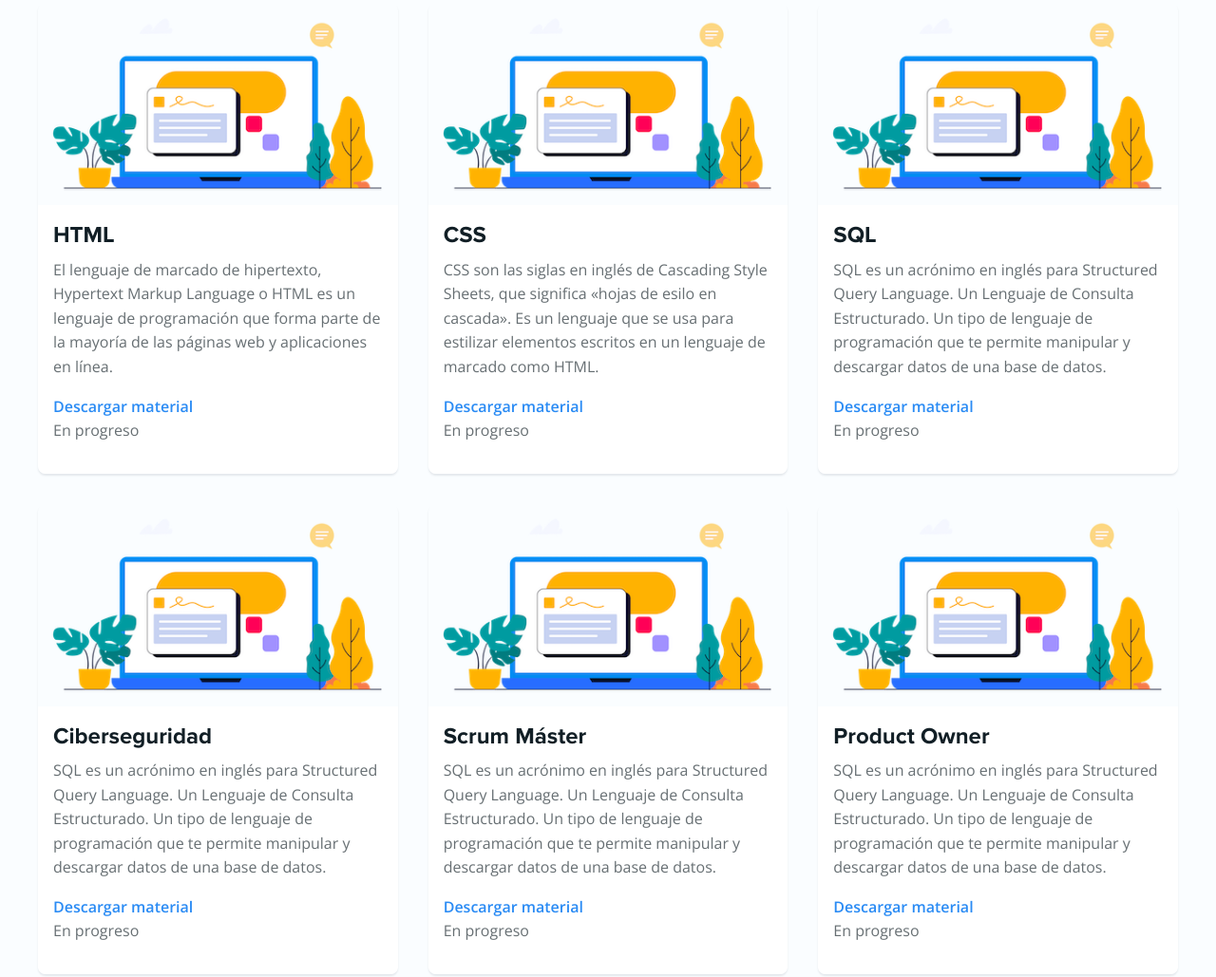
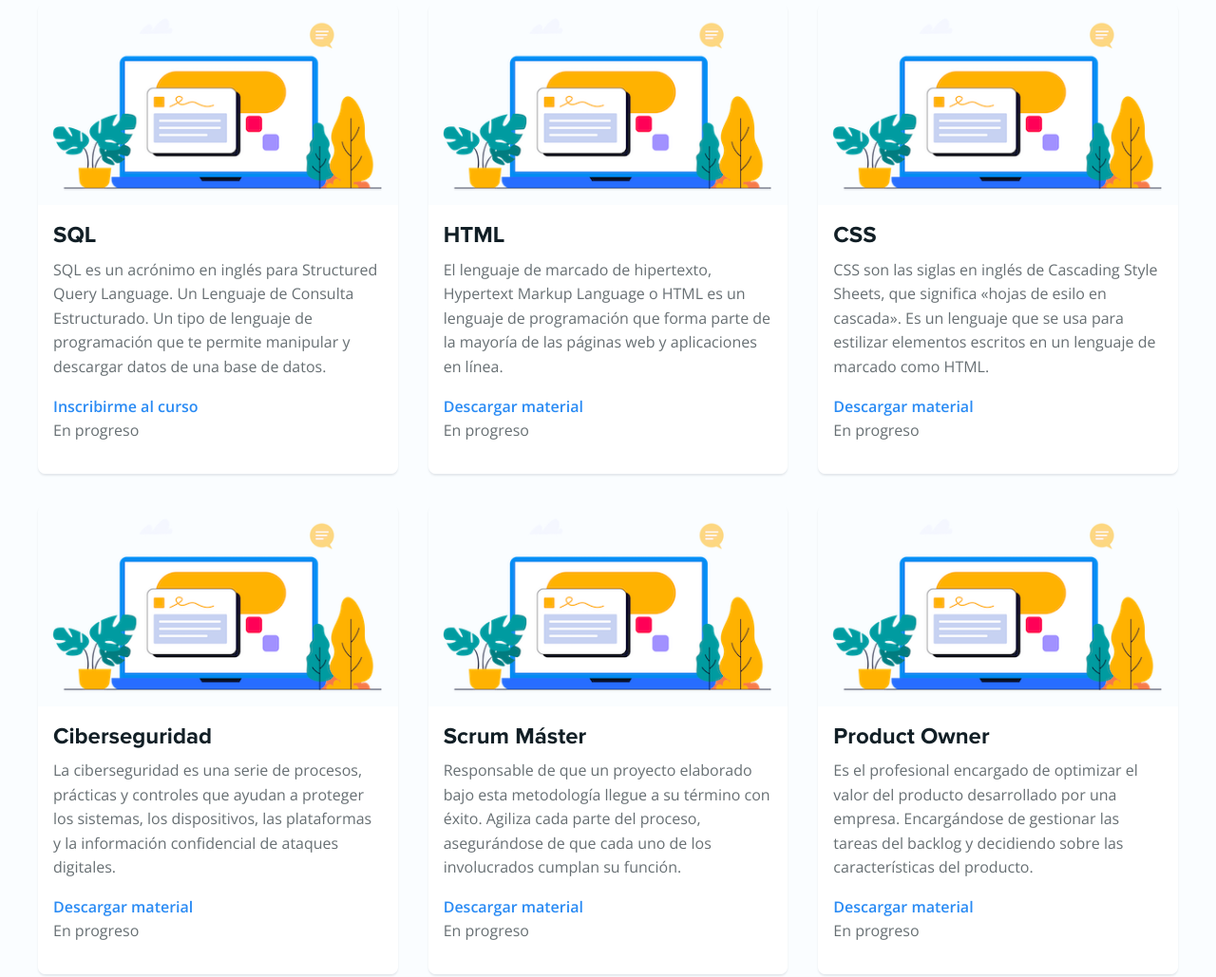
Before and after one commit to aborbonc1/ProyectosPersonales, a plain HTML site: page pages/cursos.html in a window 1280 px wide. Shown: the part 251-1280 px from the top of the page at 95% size. Drawn offline with nearby package versions, Linux system fonts and the light colour scheme; some icons are missing.

Commit message:
cambios
guardar

```diff
--- a/pages/proyectos.html
+++ b/pages/cursos.html
@@ -49,6 +49,22 @@
             <img src="/images/Allura - Exploring on Laptop.png" alt="Computadora" />
           </div>
           <div>
+            <h3>SQL</h3>
+            <p>
+              SQL es un acrónimo en inglés para Structured Query Language. Un
+              Lenguaje de Consulta Estructurado. Un tipo de lenguaje de
+              programación que te permite manipular y descargar datos de una
+              base de datos.
+            </p>
+            <a href="https://adrianaborbonc.sendpulse.academy/" target="_blank">Inscribirme al curso</a>
+            <p>En progreso</p>
+          </div>
+        </article>
+        <article class="card-project">
+          <div class="image-container">
+            <img src="/images/Allura - Exploring on Laptop.png" alt="Computadora" />
+          </div>
+          <div>
             <h3>HTML</h3>
             <p>
               El lenguaje de marcado de hipertexto, Hypertext Markup Language
@@ -80,28 +96,11 @@
             <img src="/images/Allura - Exploring on Laptop.png" alt="Computadora" />
           </div>
           <div>
-            <h3>SQL</h3>
-            <p>
-              SQL es un acrónimo en inglés para Structured Query Language. Un
-              Lenguaje de Consulta Estructurado. Un tipo de lenguaje de
-              programación que te permite manipular y descargar datos de una
-              base de datos.
-            </p>
-            <a href="#" target="_blank">Descargar material</a>
-            <p>En progreso</p>
-          </div>
-        </article>
-        <article class="card-project">
-          <div class="image-container">
-            <img src="/images/Allura - Exploring on Laptop.png" alt="Computadora" />
-          </div>
-          <div>
             <h3>Ciberseguridad</h3>
             <p>
-              SQL es un acrónimo en inglés para Structured Query Language. Un
-              Lenguaje de Consulta Estructurado. Un tipo de lenguaje de
-              programación que te permite manipular y descargar datos de una
-              base de datos.
+              La ciberseguridad es una serie de procesos, prácticas y controles que ayudan
+              a proteger los sistemas, los dispositivos, las plataformas y la información
+              confidencial de ataques digitales.
             </p>
             <a href="#" target="_blank">Descargar material</a>
             <p>En progreso</p>
@@ -114,10 +113,9 @@
           <div>
             <h3>Scrum Máster</h3>
             <p>
-              SQL es un acrónimo en inglés para Structured Query Language. Un
-              Lenguaje de Consulta Estructurado. Un tipo de lenguaje de
-              programación que te permite manipular y descargar datos de una
-              base de datos.
+            Responsable de que un proyecto elaborado bajo esta metodología llegue a su
+            término con éxito. Agiliza cada parte del proceso, asegurándose de que cada
+            uno de los involucrados cumplan su función.
             </p>
             <a href="#" target="_blank">Descargar material</a>
             <p>En progreso</p>
@@ -130,10 +128,9 @@
           <div>
             <h3>Product Owner</h3>
             <p>
-              SQL es un acrónimo en inglés para Structured Query Language. Un
-              Lenguaje de Consulta Estructurado. Un tipo de lenguaje de
-              programación que te permite manipular y descargar datos de una
-              base de datos.
+              Es el profesional encargado de optimizar el valor del
+              producto desarrollado por una empresa. Encargándose de gestionar las
+              tareas del backlog y decidiendo sobre las características del producto.
             </p>
             <a href="#" target="_blank">Descargar material</a>
             <p>En progreso</p>
```
Also changed, not shown: index.html (+1 -1 lines), pages/contacto.html (+1 -1 lines), pages/quiensoy.html (+1 -1 lines).
